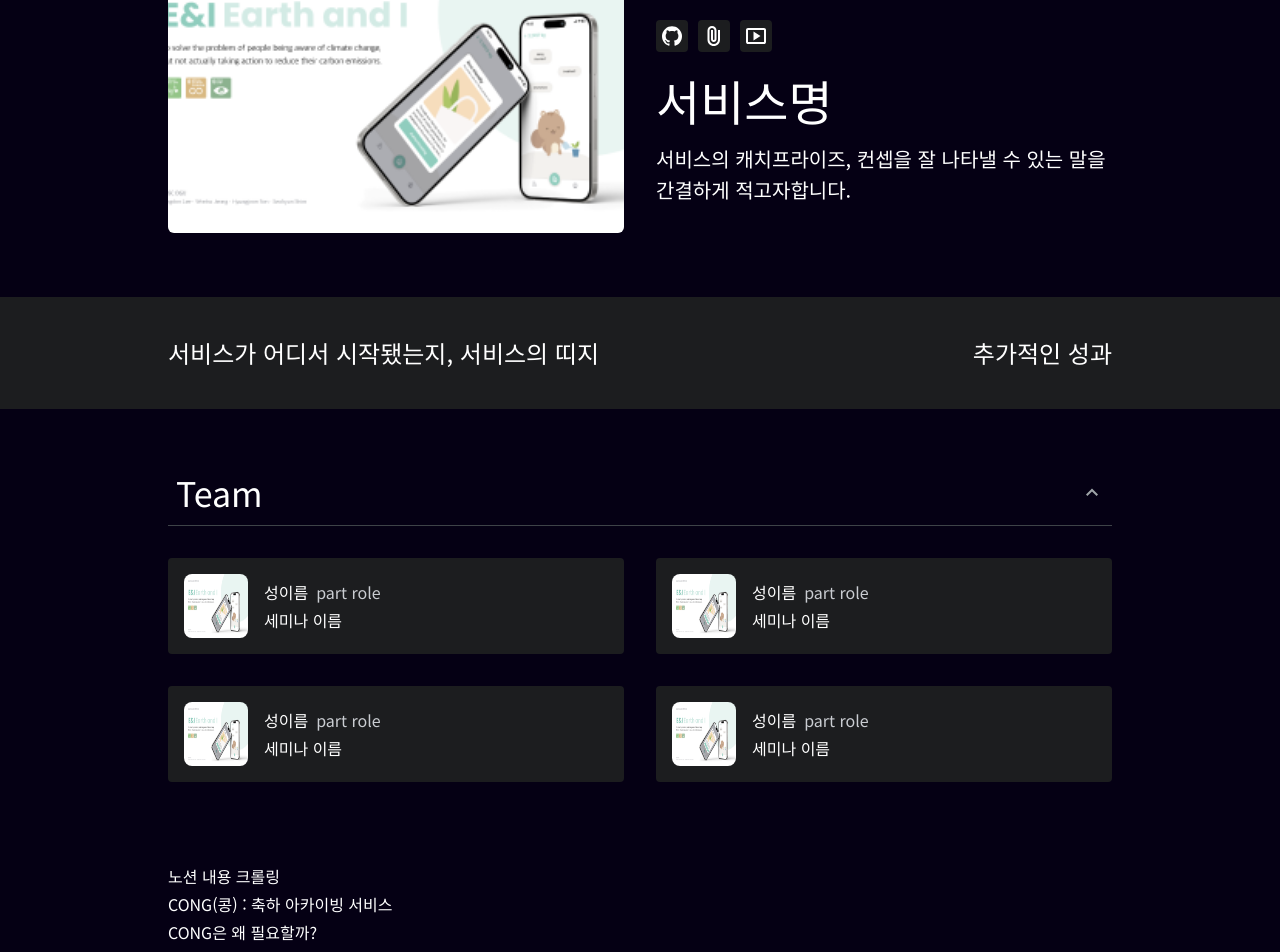
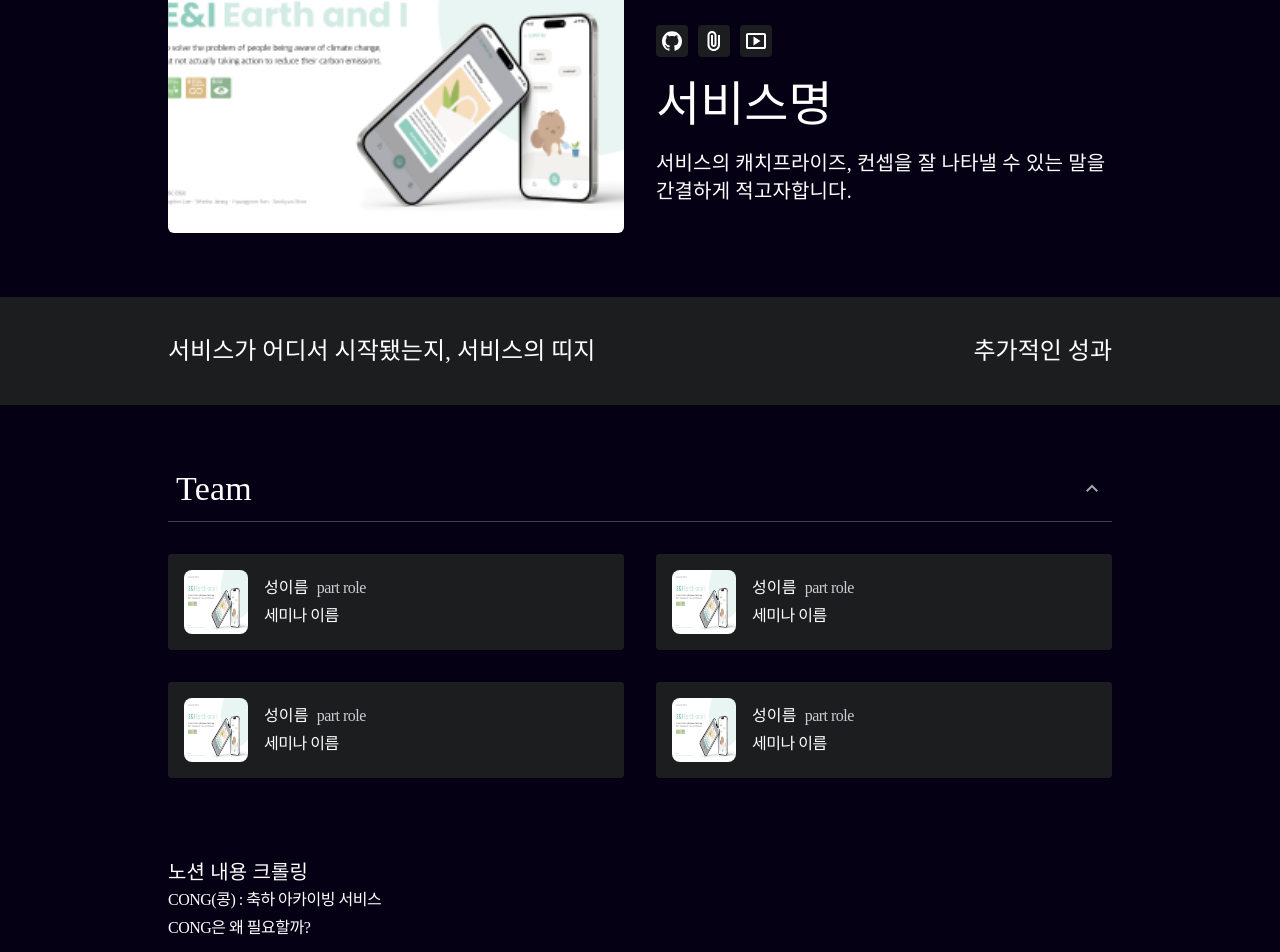
Before and after one commit to GDSC-DGU/gdsc-dgu, a Next.js app: page /project/1 in a window 1280 px wide. Shown: the part 221-1173 px from the top of the page. Built offline with nearby package versions, Linux system fonts and the light colour scheme; a web font is replaced by a local one.

Commit message:
🎨 Style: Font, Color className 수정

```diff
--- a/src/components/project/card/ProjectCard.tsx
+++ b/src/components/project/card/ProjectCard.tsx
@@ -25,14 +25,10 @@ const ProjectCard = () => {
             backgroundPosition: 'center', // Aligns the background image to the center
           }}
         ></div>
-        <div className="w-full p-4 pt-3 rounded-b-md bg-[#1C1D1F]">
-          <div className="pb-4 text-[1.25rem] leading-7">제목</div>
-          <div className="pb-5 text-sm leading-6">
-            서비스 소개! 두줄까지 적어주세요.
-          </div>
-          <div className="text-xs leading-[0.875rem] text-[#9FA4A8]">
-            특이 사항
-          </div>
+        <div className="w-full p-4 pt-3 rounded-b-md bg-mono_900">
+          <div className="pb-4 H6">제목</div>
+          <div className="pb-5 B2">서비스 소개! 두줄까지 적어주세요.</div>
+          <div className="Cap text-mono_400">특이 사항</div>
         </div>
       </Link>
     </section>
--- a/src/components/project/content/ProjectContent.tsx
+++ b/src/components/project/content/ProjectContent.tsx
@@ -17,8 +17,8 @@ const ProjectContent = () => {
   return (
     <section className="w-4/5 px-10 pb-[7.5rem] mx-auto">
       <section>
-        <div className="w-full flex flex-row justify-between items-center mb-8 px-2 pb-3 border-b border-solid border-[#3E4348]">
-          <div className="text-[2.125rem] leading-[2.5rem]">Team</div>
+        <div className="w-full flex flex-row justify-between items-center mb-8 px-2 pb-3 border-b border-solid border-mono_700">
+          <div className="H4">Team</div>
           <button className="">
             <ToggleIcon />
           </button>
@@ -30,9 +30,11 @@ const ProjectContent = () => {
           <ProjectMember />
         </div>
       </section>
-      <section className="mt-[5rem] leading-7">
-        노션 내용 크롤링 <br /> CONG(콩) : 축하 아카이빙 서비스 <br /> CONG은 왜
-        필요할까? <br />{' '}
+      <section className="mt-[5rem]">
+        <div className="H6">노션 내용 크롤링</div>
+        <div className="B1">
+          CONG(콩) : 축하 아카이빙 서비스 <br /> CONG은 왜 필요할까? <br />{' '}
+        </div>
       </section>
     </section>
   );
--- a/src/components/project/content/ProjectMember.tsx
+++ b/src/components/project/content/ProjectMember.tsx
@@ -16,7 +16,7 @@ import Image from 'next/image';
 
 const ProjectMember = () => {
   return (
-    <section className="w-full p-4 bg-[#1C1D1F] flex flex-row items-center gap-4 rounded">
+    <section className="w-full p-4 bg-mono_900 flex flex-row items-center gap-4 rounded">
       <Image
         src={ProfileImg}
         alt="profile"
@@ -24,10 +24,10 @@ const ProjectMember = () => {
       />
       <div className="flex flex-col leading-7">
         <div className="flex flex-row gap-2">
-          <div>성이름</div>
-          <div className="text-[#CACDD2]">part role</div>
+          <div className="Sh1">성이름</div>
+          <div className="B1 text-mono_200">part role</div>
         </div>
-        <div>세미나 이름</div>
+        <div className="B1">세미나 이름</div>
       </div>
     </section>
   );
--- a/src/components/project/header/ProjectHeader.tsx
+++ b/src/components/project/header/ProjectHeader.tsx
@@ -13,8 +13,8 @@
 const ProjectHeader = () => {
   return (
     <section className="w-4/5 px-10 flex flex-col mx-auto my-10">
-      <div className="px-3 pt-10 text-5xl leading-[3.5rem]">Project</div>
-      <div className="px-3 pt-3 leading-[1.75rem]">GDSC DGU의 프로젝트</div>
+      <div className="px-3 pt-10 H3">Project</div>
+      <div className="px-3 pt-3 H6">GDSC DGU의 프로젝트</div>
       <div className="w-full pt-6 border-b border-white border-solid"></div>
     </section>
   );
--- a/src/components/project/introduction/ProjectIntroduction.tsx
+++ b/src/components/project/introduction/ProjectIntroduction.tsx
@@ -34,19 +34,17 @@ const ProjectIntroduction = () => {
             <FileIcon />
             <YoutubeIcon />
           </div>
-          <div className="pb-4 text-5xl leading-[3.5rem]">서비스명</div>
-          <div className="pb-4 text-xl leading-[1.9rem] font-medium">
+          <div className="pb-4 H3">서비스명</div>
+          <div className="pb-4 H6">
             서비스의 캐치프라이즈, 컨셉을 잘 나타낼 수 있는 말을 간결하게
             적고자합니다.
           </div>
         </div>
       </section>
-      <section className="w-full my-16 bg-[#1C1D1F]">
+      <section className="w-full my-16 bg-mono_900">
         <div className="w-4/5 mx-auto flex max-[960px]:flex-col justify-between items-center p-10">
-          <div className="text-2xl">
-            서비스가 어디서 시작됐는지, 서비스의 띠지
-          </div>
-          <div className="text-2xl">추가적인 성과</div>
+          <div className="H5">서비스가 어디서 시작됐는지, 서비스의 띠지</div>
+          <div className="H5">추가적인 성과</div>
         </div>
       </section>
     </section>
--- a/src/components/project/pagination/ProjectPagination.tsx
+++ b/src/components/project/pagination/ProjectPagination.tsx
@@ -15,16 +15,16 @@ import ProjectCard from '../card/ProjectCard';
 const ProjectPagination = () => {
   return (
     <section className="w-full px-10 pt-[3.75rem] flex justify-center items-center gap-3">
-      <button className="w-5 h-5 bg-transparent border border-white rounded text-sm leading-4">
+      <button className="w-5 h-5 bg-transparent border border-white rounded Btn">
         1
       </button>
-      <button className="w-5 h-5 bg-transparent border border-[#73787E] text-[#73787E] rounded text-sm leading-4">
+      <button className="w-5 h-5 bg-transparent border border-mono_500 text-mono_500 rounded Btn">
         2
       </button>
-      <button className="w-5 h-5 bg-transparent border border-[#73787E] text-[#73787E] rounded text-sm leading-4">
+      <button className="w-5 h-5 bg-transparent border border-mono_500 text-mono_500 rounded Btn">
         3
       </button>
-      <button className="w-5 h-5 bg-transparent border border-[#73787E] text-[#73787E] rounded text-sm leading-4">
+      <button className="w-5 h-5 bg-transparent border border-mono_500 text-mono_500 rounded Btn">
         4
       </button>
     </section>
--- a/src/components/sollutionChallenge/header/SolutionChallengeHeader.tsx
+++ b/src/components/sollutionChallenge/header/SolutionChallengeHeader.tsx
@@ -41,7 +41,7 @@ const SolutionChallengeHeader = () => {
           <BannerImg2 className="scale-95" />
           <div className="flex-col items-center flex">
             <Link href="https://developers.google.com/community/gdsc-solution-challenge?hl=ko">
-              <button className="border mt-16 py-4 min-w-[12.5rem] border-white text-sm font-medium">
+              <button className="border mt-16 py-4 min-w-[12.5rem] border-white Btn">
                 자세히 알아보기
               </button>
             </Link>
--- a/src/components/sollutionChallenge/tab/SolutionChallengeTab.tsx
+++ b/src/components/sollutionChallenge/tab/SolutionChallengeTab.tsx
@@ -15,26 +15,26 @@ import LightIcon from '@/svg/icons/solutionChallenge/lightIcon.svg';
 const SolutionChallengeTab = () => {
   return (
     <section className="w-4/5 mx-auto px-10">
-      <section className="w-full mt-8 mb-10 p-5 flex flex-row items-center gap-2 rounded-xl bg-[#1C1D1F]">
+      <section className="w-full mt-8 mb-10 p-5 flex flex-row items-center gap-2 rounded-xl bg-mono_900">
         <LightIcon className="scale-90" />
-        <div>
+        <div className="B1">
           2024 Solution Challenge 에서 GDSC DGU의 2팀이 TOP100에 진출했습니다.
         </div>
       </section>
       <section className="pb-10 px-3 flex items-center gap-3">
-        <button className="py-2 px-3 bg-transparent border border-white rounded-lg text-sm leading-4">
+        <button className="py-2 px-3 bg-transparent border border-white rounded-lg Btn">
           2024
         </button>
-        <button className="py-2 px-3 bg-transparent border border-[#73787E] text-[#73787E] rounded-lg text-sm leading-4">
+        <button className="py-2 px-3 bg-transparent border border-mono_500 text-mono_500 rounded-lg Btn">
           2023
         </button>
-        <button className="py-2 px-3 bg-transparent border border-[#73787E] text-[#73787E] rounded-lg text-sm leading-4">
+        <button className="py-2 px-3 bg-transparent border border-mono_500 text-mono_500 rounded-lg Btn">
           2022
         </button>
-        <button className="py-2 px-3 bg-transparent border border-[#73787E] text-[#73787E] rounded-lg text-sm leading-4">
+        <button className="py-2 px-3 bg-transparent border border-mono_500 text-mono_500 rounded-lg Btn">
           2021
         </button>
-        <button className="py-2 px-3 bg-transparent border border-[#73787E] text-[#73787E] rounded-lg text-sm leading-4">
+        <button className="py-2 px-3 bg-transparent border border-mono_500 text-mono_500 rounded-lg Btn">
           2020
         </button>
       </section>
```
